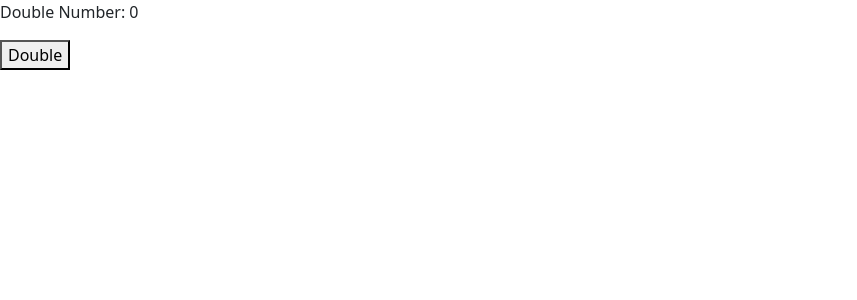
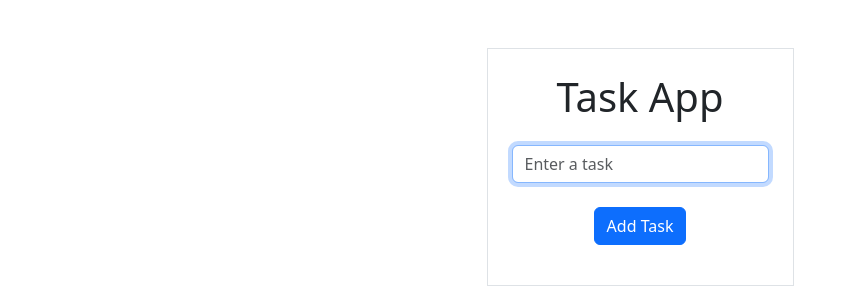
Before and after one commit to balili-melchorjr-developer/react-todo-list, a React (Vite) app: page / in a window 1280 px wide. Shown: the top 300 px of the page, without its empty margins (0-857 px from the left). Built offline with nearby package versions, Linux system fonts and the light colour scheme.

Commit message:
Final Form Handling

```diff
--- a/src/App.jsx
+++ b/src/App.jsx
@@ -1,18 +1,54 @@
-import { useCallback, useState, useMemo } from "react"
+import { useEffect, useRef, useState } from "react"
 
 function App() {
-  const [count, setCount] = useState(0)
 
-  const doubleNumber = useMemo(() => {
-    console.log("Computing...")
-    return count * 2
-  }, [count])
+  const inputRef = useRef()
+  const [task, setTask] = useState("")
+  const [taskList, setTaskList] = useState([])
+  const [error, setError] = useState("")
+
+
+  useEffect(() => {
+    inputRef.current.focus()
+  })
+
+  const handleSubmit = (event) => {
+    event.preventDefault()
+
+    if(task) {
+      setTaskList([...taskList, task])
+      setTask("")
+    } else {
+      setError("Task must no be empty.")
+      inputRef.current.focus()
+    }
+
+  }
 
   return (
-    <>
-      <p>Double Number: {doubleNumber}</p>
-      <button onClick={() => setCount((prevCount) => prevCount + 1)}>Double</button>
-    </>
+    <div className="container mt-5 d-flex justify-content-center">
+      <div className="border p-4">
+        <h1 className="text-center mb-4">Task App</h1>
+        <form className="form" onSubmit={handleSubmit}>
+          <div className="form-group">
+            <input
+            ref={inputRef}
+            type="text"
+            className="form-control"
+            placeholder="Enter a task"
+            value={task}
+            onChange={(event) => setTask(event.target.value)}/>
+            {error ? <p className="text-danger mt-1">{error}</p> : null}
+          </div>
+          <div className="d-flex justify-content-center mt-4">
+            <button type="submit" className="btn btn-primary">Add Task</button>
+          </div>
+        </form>
+        <ul className="list-group mt-3">
+          {taskList.map((task, index) => <li key={index} className="list-group-item">{task}</li>)}
+        </ul>
+      </div>
+    </div>
   )
 }
 
```
